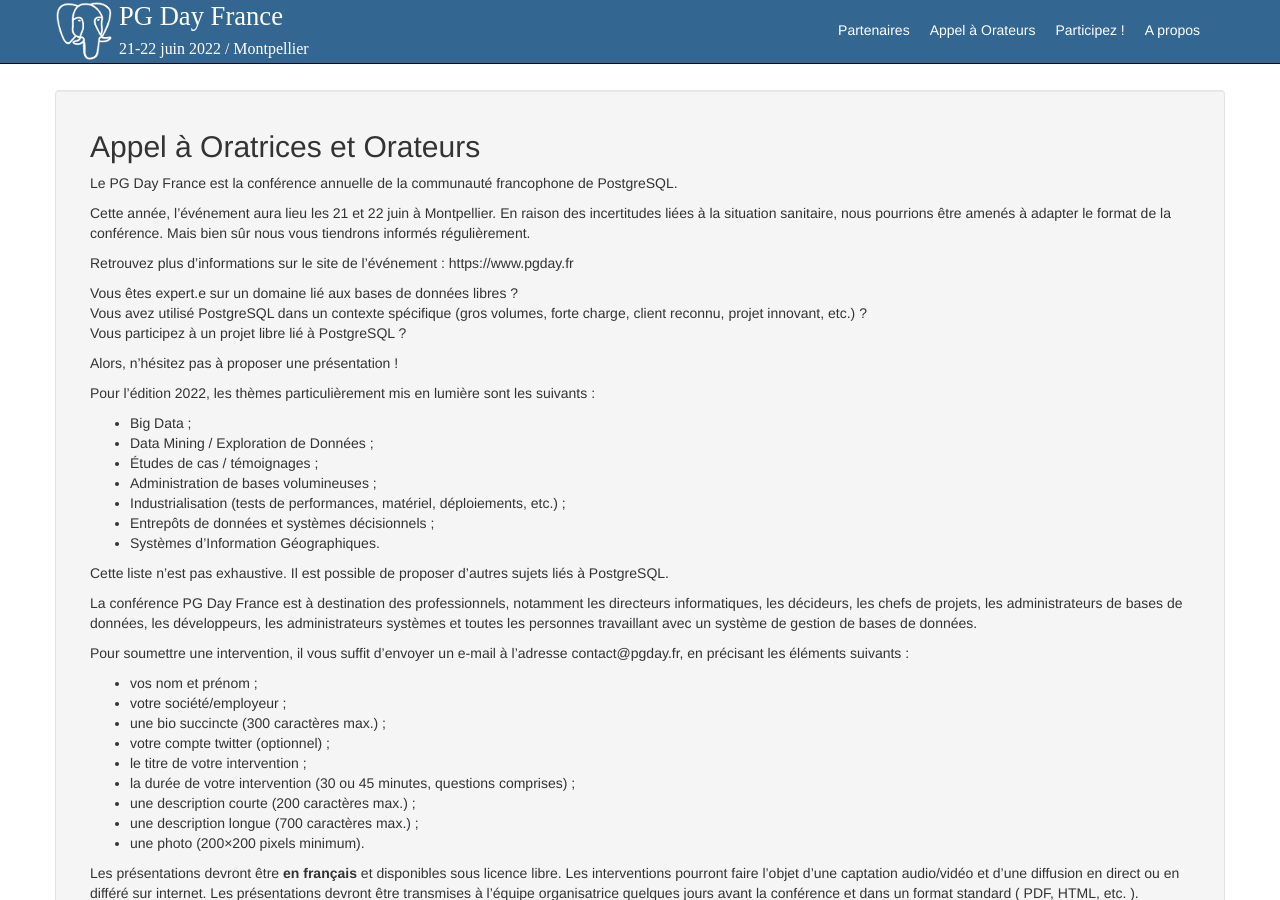
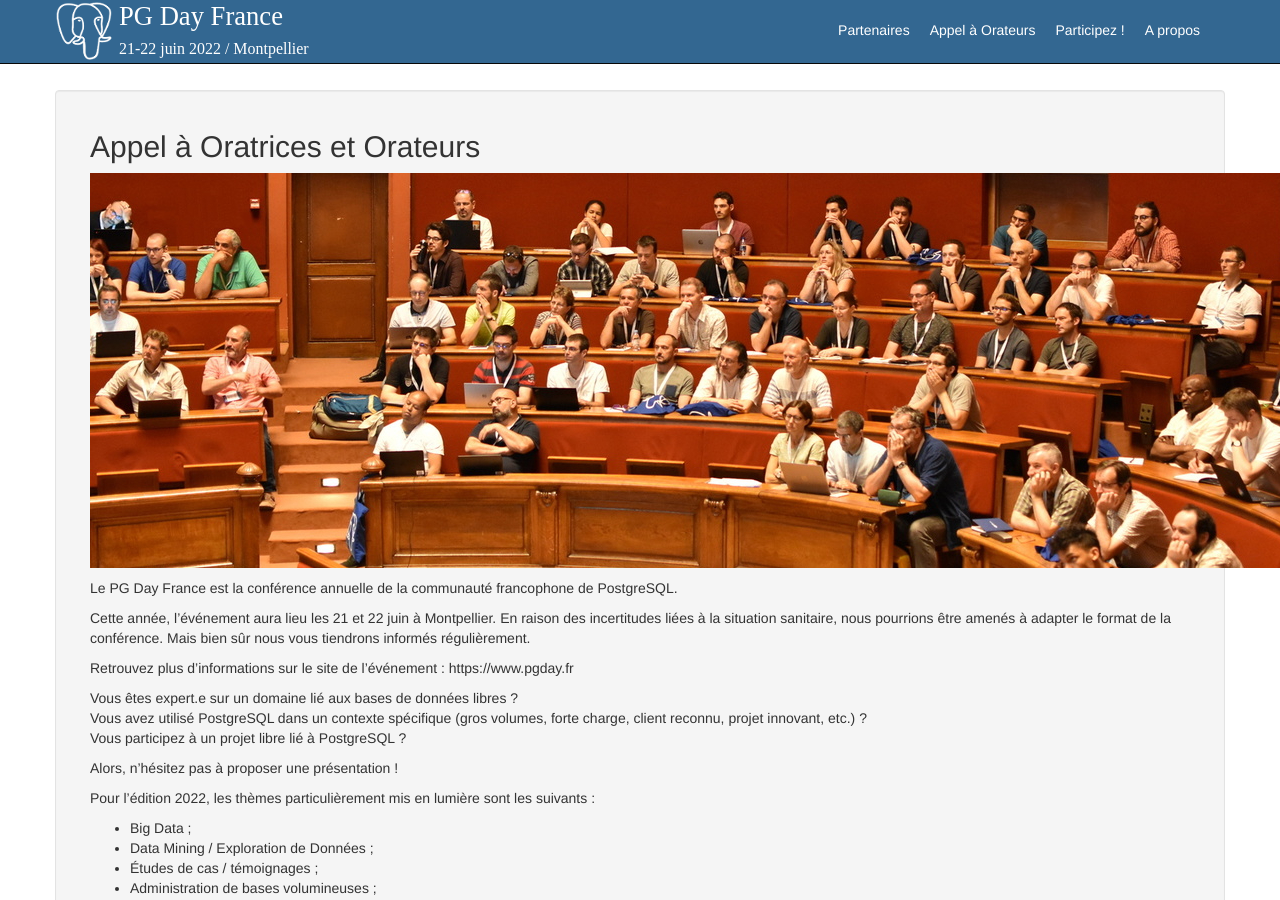
Before and after one commit to postgresqlfr/2024.pgday.fr, a Jekyll site: the page built from appel.md, in a window 1280 px wide and 900 px high. Built offline with Jekyll 4.4.1, drawn with Linux system fonts in a browser that asks for light colours; our own code applies the rules of GitHub Pages for plain Markdown files.

Commit message:
bandeau appel

```diff
--- a/appel.md
+++ b/appel.md
@@ -18,6 +18,7 @@
 
 ## Appel à Oratrices et Orateurs
 
+![](img/audience.jpg)
 
 Le PG Day France est la conférence annuelle de la communauté francophone de PostgreSQL.
 
```
Also changed, not shown: img/audience.jpg (added).
